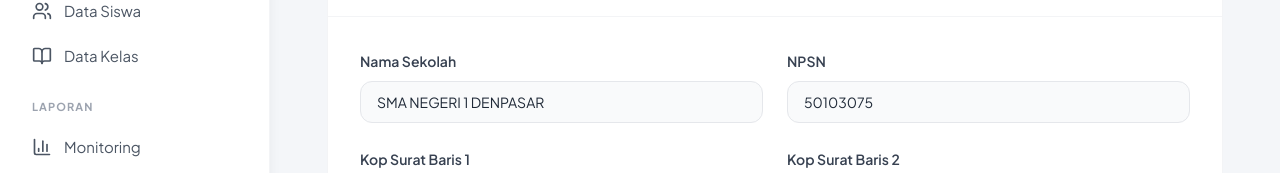
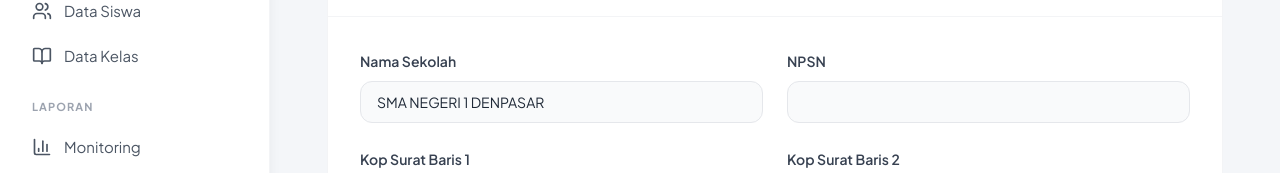
Before and after one commit to suckarsha/guru-wali-app, a React (Vite) app: page /sekolah in a window 1280 px wide. Shown: the part 288-461 px from the top of the page. Built offline with nearby package versions, Linux system fonts and the light colour scheme; no server answers; the database is empty; sample sign-in values are in the browser's storage.

Commit message:
fix: remove dummy data from DataSekolah initial state so it no longer flashes before real data loads

```diff
--- a/src/pages/DataSekolah.jsx
+++ b/src/pages/DataSekolah.jsx
@@ -6,12 +6,12 @@ import { settingService } from '../services/settingService';
 
 export default function DataSekolah() {
   const [formData, setFormData] = useState({
-    namaSekolah: 'SMA NEGERI 1 DENPASAR',
-    npsn: '50103075',
-    alamat: 'Jl. Kamboja No.17, Dangin Puri Kangin, Denpasar Utara, Bali 80233',
-    kota: 'Denpasar',
-    kopSurat1: 'PEMERINTAH PROVINSI BALI',
-    kopSurat2: 'DINAS PENDIDIKAN KEPEMUDAAN DAN OLAHRAGA',
+    namaSekolah: '',
+    npsn: '',
+    alamat: '',
+    kota: '',
+    kopSurat1: '',
+    kopSurat2: '',
     logo: null,
     header: null
   });
@@ -20,6 +20,7 @@ export default function DataSekolah() {
   const headerRef = useRef(null);
   const { showToast } = useToast();
   const [isSubmitting, setIsSubmitting] = useState(false);
+  const [isLoading, setIsLoading] = useState(true);
 
   useEffect(() => {
     fetchSettings();
@@ -27,11 +28,12 @@ export default function DataSekolah() {
 
   const fetchSettings = async () => {
     try {
+      setIsLoading(true);
       const data = await settingService.getSettings();
       if (data) {
         setFormData({
           namaSekolah: data.nama_sekolah || '',
-          npsn: data.npsn || '50103075',
+          npsn: data.npsn || '',
           alamat: data.alamat || '',
           kota: data.kota || '',
           kopSurat1: data.kop_surat_1 || '',
@@ -42,6 +44,8 @@ export default function DataSekolah() {
       }
     } catch (error) {
        showToast('Gagal memuat pengaturan', 'error');
+    } finally {
+      setIsLoading(false);
     }
   };
 
```
